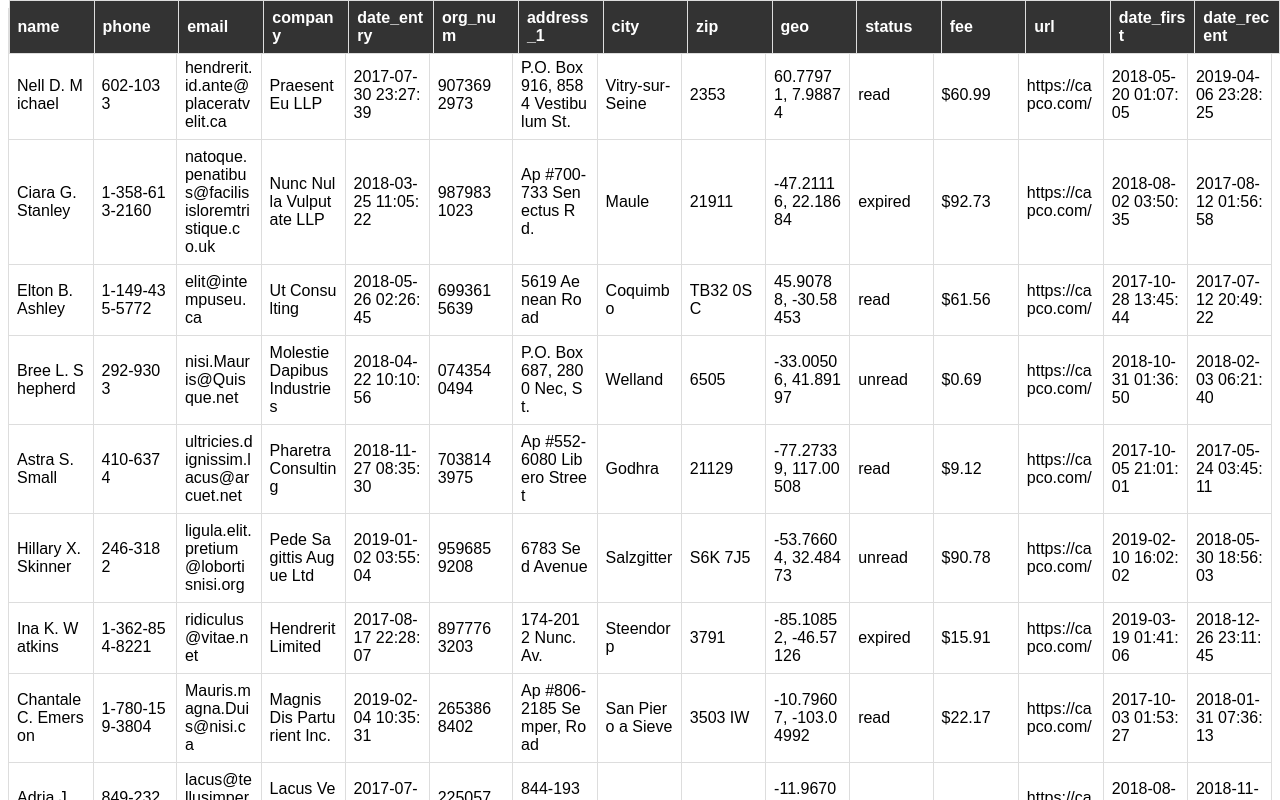
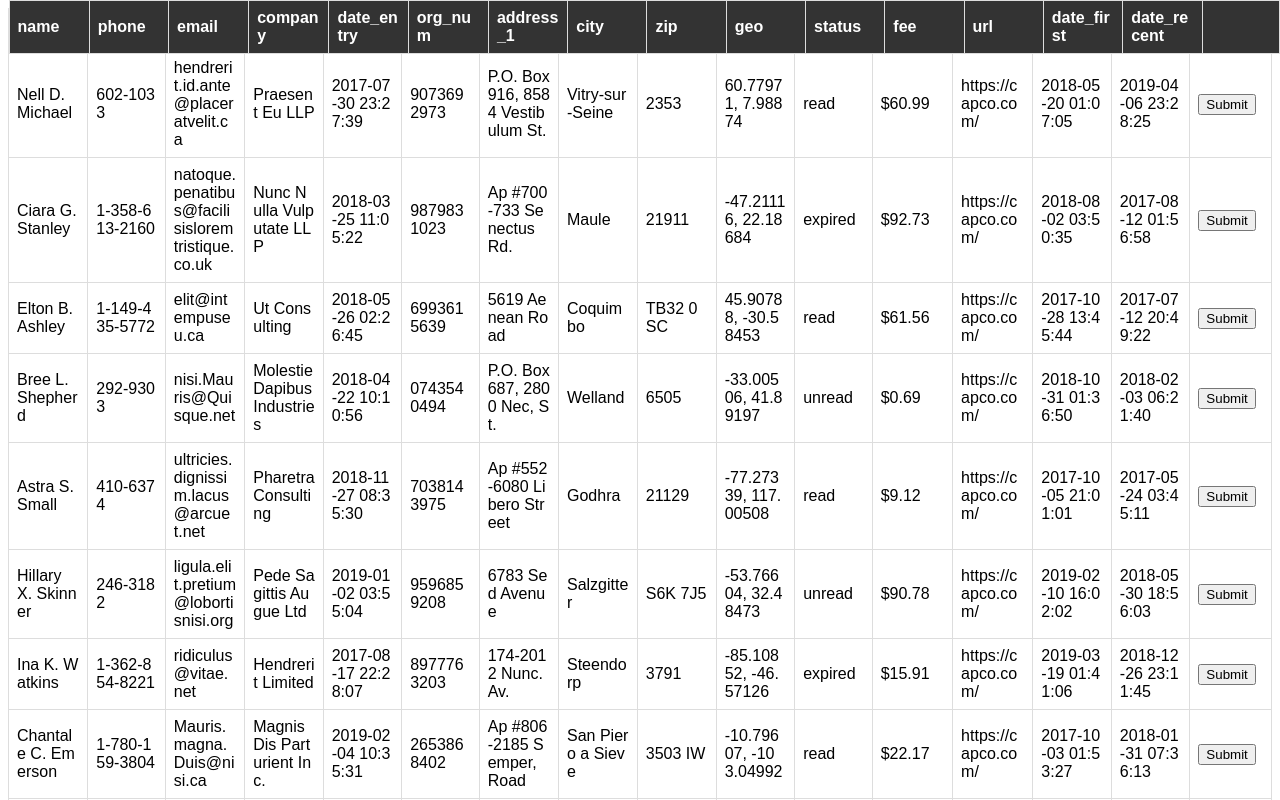
Before and after one commit to nikhildirb9/angular-datatable, an Angular app: page / in a window 1280 px wide. Shown: the top 800 px of the page. Built offline with nearby package versions, Linux system fonts and the light colour scheme.

Commit message:
2 files modified

```diff
--- a/src/app/components/ng-datatable-component/ng-datatable-component.component.html
+++ b/src/app/components/ng-datatable-component/ng-datatable-component.component.html
@@ -5,12 +5,14 @@
         <thead>
           <tr>
               <th *ngFor="let col of columns">{{col}}</th>
+              <th></th>
           </tr>
         </thead>
         <!-- BIND ARRAY TO TABLE -->
         <tbody>
           <tr *ngFor="let employee of paginated_employees">
             <td *ngFor="let col of columns">{{employee[col]}}</td>
+            <td> <button (click)="onSubmit(employee.id, employee.status)">Submit</button> </td>
           </tr>
         </tbody>
     </table>
--- a/src/app/components/ng-datatable-component/ng-datatable-component.component.ts
+++ b/src/app/components/ng-datatable-component/ng-datatable-component.component.ts
@@ -41,4 +41,8 @@ export class NgDatatableComponentComponent implements OnInit {
     this.setUpPagination();
   }
 
+  onSubmit(id, status) {
+    console.log(id, status);
+  }
+
 }
```
